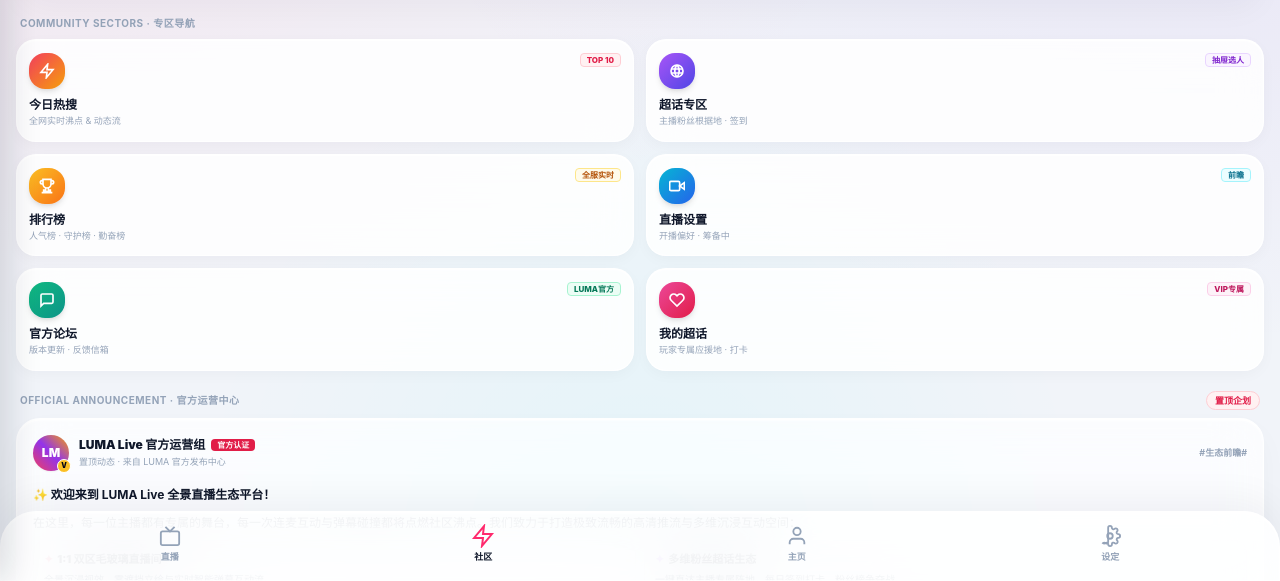
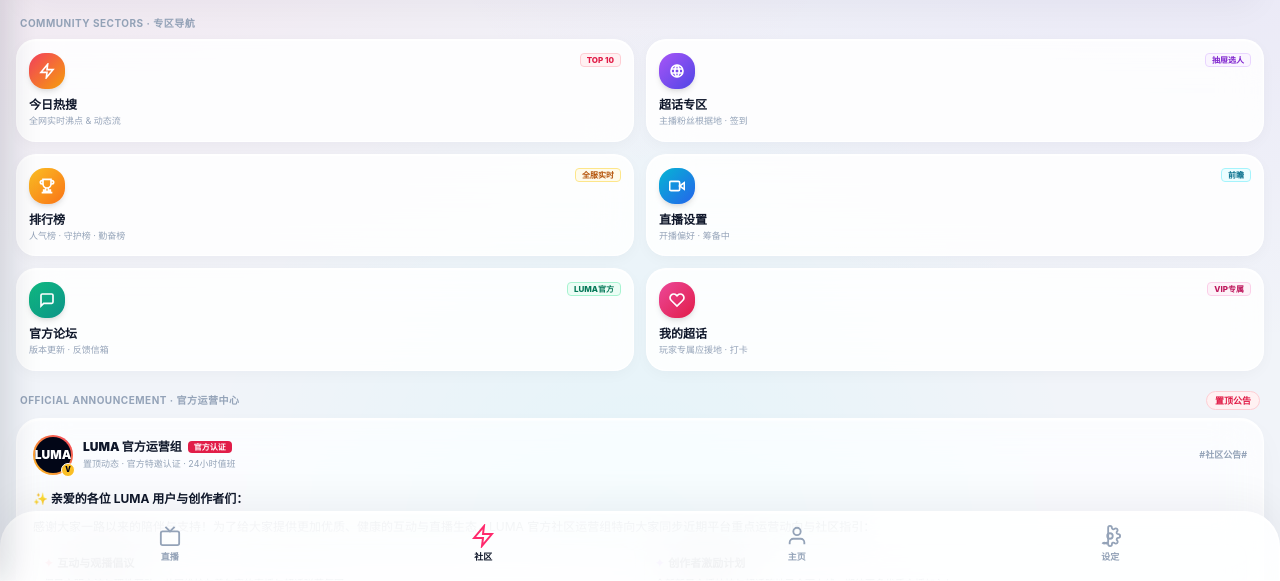
Before and after one commit to 17-cm/LUMA-Live, a website built with Vite: page index.html in a window 1280 px wide. Both pictures are taken after a click on the button "社区". Shown: the part 219-800 px from the top of the page. Built offline with nearby package versions, Linux system fonts and the light colour scheme; no server answers; a web font is replaced by a local one.

Commit message:
feat: update official announcement and community UI
- Rename official label to "置顶公告" and refine avatar design
- Update hot search text for better presentation
- Polish official news logs for clearer messaging

```diff
--- a/LIVE/社区/community_store.js
+++ b/LIVE/社区/community_store.js
@@ -102,7 +102,7 @@ window.HOT_SEARCH_ITEMS = [
   { rank: 3, title: '野生新人主播首播惊艳立绘出道', heat: '145.2万', badge: 'xin', badgeText: '新' },
   { rank: 4, title: '全服超话打榜争霸赛进入决赛周', heat: '120.6万', badge: 'fei', badgeText: '沸' },
   { rank: 5, title: '苏小喵专属粉丝后援会突破十万人', heat: '98.5万', badge: 're', badgeText: '热' },
-  { rank: 6, title: '直播间1:1毛玻璃沉浸式舞台新体验', heat: '82.3万', badge: 'jian', badgeText: '荐' },
+  { rank: 6, title: '全景沉浸互动直播新体验上线', heat: '82.3万', badge: 'jian', badgeText: '荐' },
   { rank: 7, title: '谁在凌晨两点给主播疯狂点赞', heat: '65.1万', badge: '', badgeText: '' },
   { rank: 8, title: '年度十佳才艺主播大赏提名公布', heat: '54.7万', badge: '', badgeText: '' },
   { rank: 9, title: '连麦偷塔战术真的有科学依据吗', heat: '43.9万', badge: '', badgeText: '' },
--- a/LIVE/社区/module_forum.js
+++ b/LIVE/社区/module_forum.js
@@ -12,20 +12,20 @@ const OFFICIAL_NEWS_LOG = [
   {
     version: 'v3.6.0',
     date: '2026-08-20',
-    title: '社区 7 架构模块化拆分与列表虚拟化重构',
-    content: '1. 重构社区引擎为 7 个独立模块文档，架构解耦更易扩展。\n2. 对今日热搜瀑布流与超话动态引入 Virtual Scroller 虚拟化视口渲染，海量动态毫秒级滑动零卡顿！\n3. 全局每日签到、主播打榜贡献值与排行榜实现多端与跨页面实时双向同步！'
+    title: '社区互动与超话流畅度体验全面升级',
+    content: '1. 动态信息流全新接入极速视口渲染引擎，海量图文滑动极致流畅零延迟！\n2. 每日签到打卡、主播超话贡献榜与守护榜实现全场景实时联动。\n3. 官方运营动态与公告栏上线，持续倾听用户反馈与建议。'
   },
   {
     version: 'v3.5.0',
     date: '2026-08-19',
-    title: '微博热搜与超话 4 大专属分类系统全面升级',
-    content: '1. 微博热搜全新升级为实时 TOP 50 榜单与话题动态广场。\n2. 超话引入 4 大微博专属分类：动态、贡献榜、签到榜、打榜应援！\n3. 全场景给主播消费打榜实时计入 Char 贡献总榜与超话热度！'
+    title: '微博热搜与超话专属分类系统全面上线',
+    content: '1. 微博热搜全新升级为实时 TOP 50 榜单与话题动态广场。\n2. 超话引入专属分类：动态、贡献榜、签到榜、打榜应援！\n3. 给心仪主播打榜支持，贡献值实时同步全服热度榜单。'
   },
   {
     version: 'v3.4.0',
     date: '2026-08-18',
-    title: '社区 2.0 全新架构上线',
-    content: '重构六大专区，引入真实时间戳连续签到打卡生态！'
+    title: 'LUMA 社区 2.0 全新启航',
+    content: '重构六大核心专区，开启连续签到打卡与主播粉丝应援生态！'
   }
 ];
 
--- a/index.html
+++ b/index.html
@@ -233,53 +233,53 @@
       <div class="space-y-2 pt-1">
         <div class="flex justify-between items-center px-1">
           <span class="text-[10px] font-bold text-slate-400 uppercase tracking-wider">OFFICIAL ANNOUNCEMENT · 官方运营中心</span>
-          <span class="text-[9px] text-rose-600 font-bold bg-rose-50 px-2 py-0.5 rounded-full border border-rose-200">置顶企划</span>
+          <span class="text-[9px] text-rose-600 font-bold bg-rose-50 px-2 py-0.5 rounded-full border border-rose-200">置顶公告</span>
         </div>
 
         <div class="luxe-card p-4 space-y-3.5 bg-white border border-slate-200/80 shadow-xs">
           <div class="flex items-center justify-between">
             <div class="flex items-center gap-2.5">
-              <div class="relative">
-                <div class="w-9 h-9 rounded-full bg-gradient-to-tr from-rose-500 via-purple-600 to-amber-500 flex items-center justify-center text-white shadow-sm font-black text-xs">
-                  LM
+              <div class="relative flex-shrink-0">
+                <div class="w-10 h-10 rounded-full p-0.5 bg-gradient-to-tr from-amber-400 to-rose-500 flex-shrink-0 shadow-xs">
+                  <div class="w-full h-full rounded-full bg-slate-950 flex items-center justify-center text-white text-xs font-black">LUMA</div>
                 </div>
                 <span class="absolute -bottom-0.5 -right-0.5 w-3.5 h-3.5 bg-amber-400 rounded-full border border-white flex items-center justify-center text-[7px] font-black text-slate-950">V</span>
               </div>
               <div>
                 <div class="flex items-center gap-1.5">
-                  <h4 class="text-xs font-black text-slate-900">LUMA Live 官方运营组</h4>
+                  <h4 class="text-xs font-black text-slate-900">LUMA 官方运营组</h4>
                   <span class="text-[8px] bg-rose-600 text-white font-extrabold px-1.5 py-0.2 rounded">官方认证</span>
                 </div>
-                <p class="text-[9px] text-slate-400 mt-0.5">置顶动态 · 来自 LUMA 官方发布中心</p>
-              </div>
-            </div>
-            <span class="text-[9px] font-bold text-slate-400">#生态前瞻#</span>
+                <p class="text-[9px] text-slate-400 mt-0.5">置顶动态 · 官方特邀认证 · 24小时值班</p>
+              </div>
+            </div>
+            <span class="text-[9px] font-bold text-slate-400">#社区公告#</span>
           </div>
 
           <!-- 官方宣讲正文 -->
           <div class="text-xs text-slate-700 leading-relaxed space-y-2">
             <p class="font-bold text-slate-900">
-              ✨ 欢迎来到 LUMA Live 全景直播生态平台！
+              ✨ 亲爱的各位 LUMA 用户与创作者们：
             </p>
             <p>
-              在这里，每一位主播都有专属的舞台，每一次连麦互动与弹幕碰撞都将点燃社区沸点。我们致力于打造极致流畅的高清推流与多维沉浸互动空间：
+              感谢大家一路以来的陪伴与支持！为了给大家提供更加优质、健康的互动与直播生态，LUMA 官方社区运营组特向大家同步近期平台重点运营动向与社区指引：
             </p>
             <div class="grid grid-cols-2 gap-2 my-2 text-[11px]">
               <div class="p-2.5 rounded-xl bg-slate-50 border border-slate-100 space-y-1">
                 <div class="flex items-center gap-1 font-black text-slate-900">
-                  <span class="text-rose-500">✦</span> 1:1 双区毛玻璃直播间
+                  <span class="text-rose-500">✦</span> 互动与观播倡议
                 </div>
-                <p class="text-[10px] text-slate-500 leading-snug">全景沉浸视效，零遮挡立绘与实时智能弹幕互动流。</p>
+                <p class="text-[10px] text-slate-500 leading-snug">倡导文明交流与理性互动，共同维护友善包容的直播与超话弹幕氛围。</p>
               </div>
               <div class="p-2.5 rounded-xl bg-slate-50 border border-slate-100 space-y-1">
                 <div class="flex items-center gap-1 font-black text-slate-900">
-                  <span class="text-purple-500">✦</span> 多维粉丝超话生态
+                  <span class="text-purple-500">✦</span> 创作者激励计划
                 </div>
-                <p class="text-[10px] text-slate-500 leading-snug">一键直达主播专属阵地，每日签到打卡、粉丝榜争夺战。</p>
+                <p class="text-[10px] text-slate-500 leading-snug">全新新星主播扶持与超话阵地已全面上线，期待更多优质主播加入！</p>
               </div>
             </div>
             <p class="text-slate-600 text-[11px]">
-              点击上方 6 大专区即可实时畅游今日热搜、超话、排行榜与主播工作台。感谢大家一路相伴，一起探索无限直播新纪元！
+              如有任何体验建议或问题，欢迎随时前往【官方论坛】反馈信箱联系我们。愿每一位用户都能在 LUMA 找到属于自己的快乐与陪伴！
             </p>
           </div>
 
```
